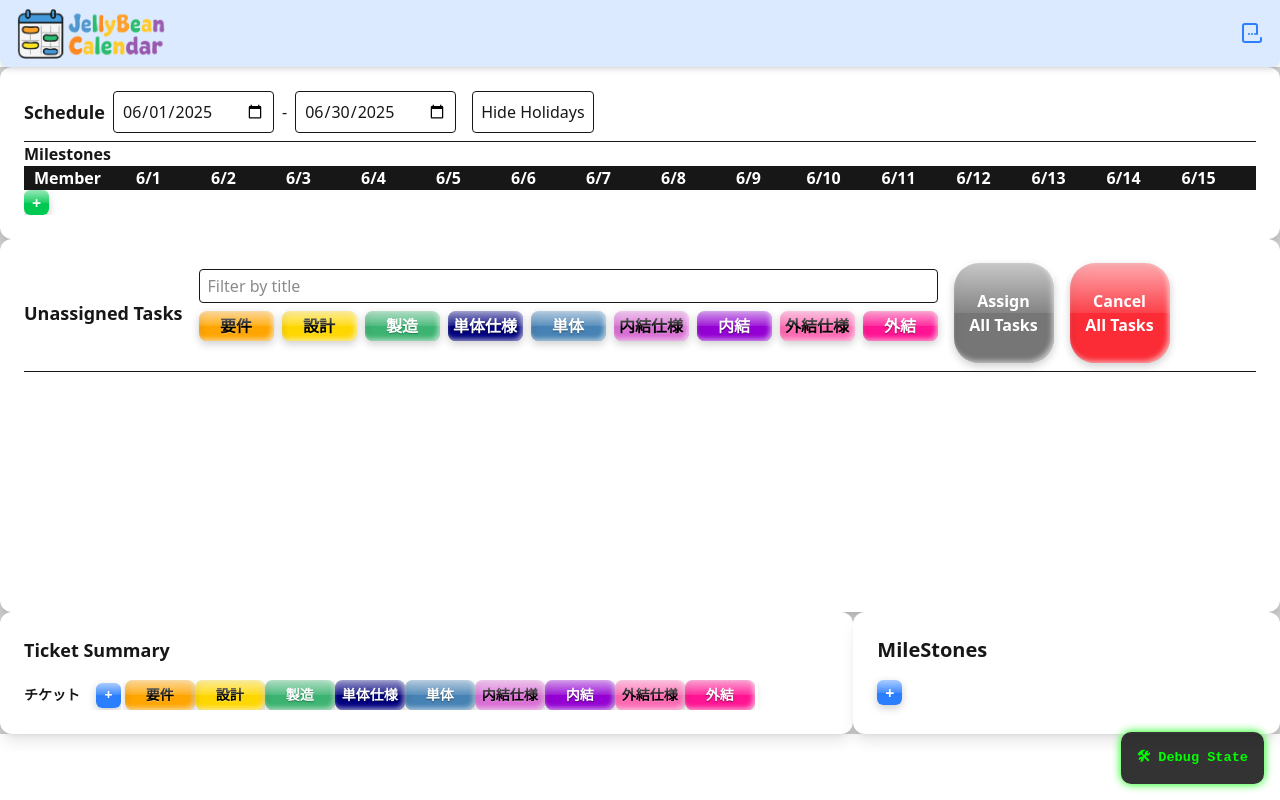
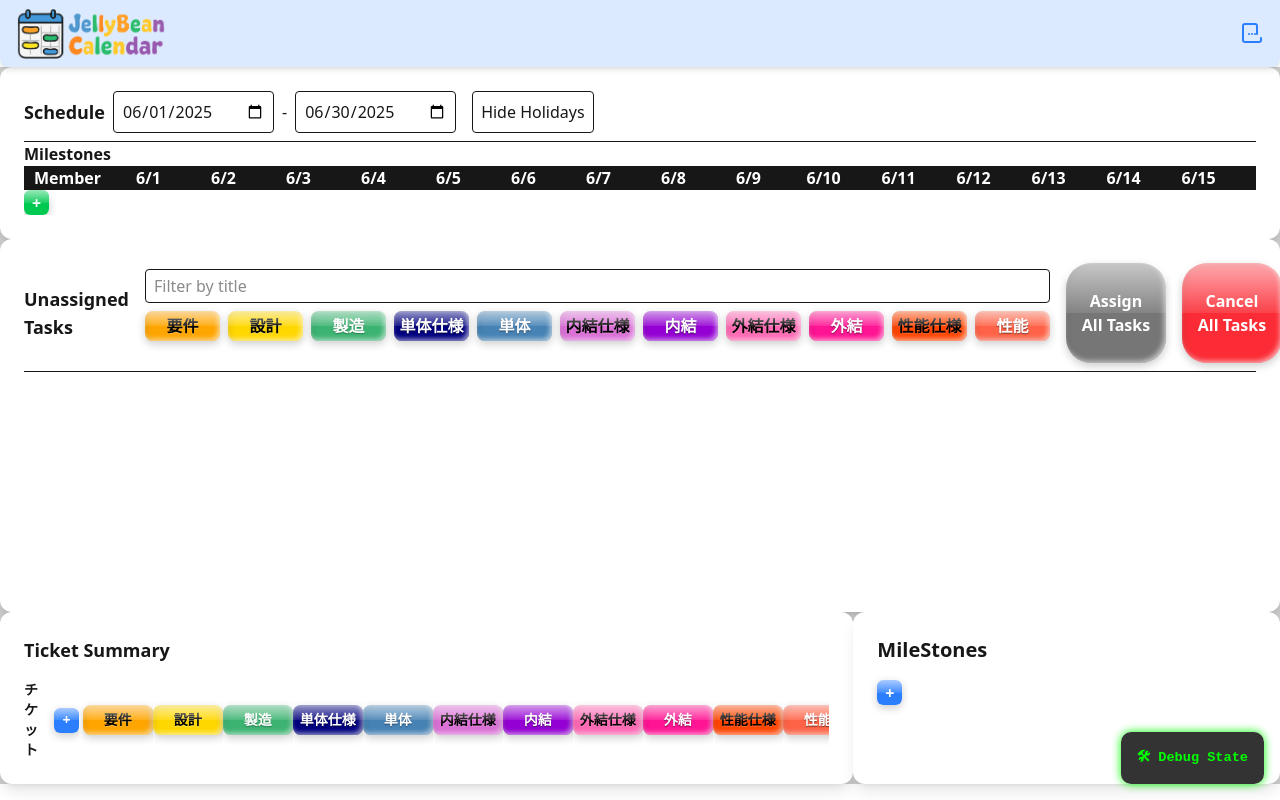
Before and after one commit to Yasu0812/schedule_maker, a Next.js app: page / in a window 1280 px wide. Built offline with nearby package versions, Linux system fonts and the light colour scheme.

Commit message:
Add performance test phases and styles: include PERFORMANCE_TEST and PERFORMANCE_TEST_DOCUMENT_CREATION in PhaseEnum and update CSS for their calendar cell representation.

```diff
--- a/src/app/common/PhaseEnum.ts
+++ b/src/app/common/PhaseEnum.ts
@@ -8,6 +8,8 @@ export const Phase = {
     INTEGRATION_TEST_INTERNAL: 'integration-test-internal', // 内部結合テスト
     INTEGRATION_TEST_EXTERNAL_DOCUMENT_CREATION: 'integration-test-external-document-creation', // 外部結合テスト仕様書作成
     INTEGRATION_TEST_EXTERNAL: 'integration-test-external', // 外部結合テスト
+    PERFORMANCE_TEST_DOCUMENT_CREATION: 'performance-test-document-creation', // パフォーマンステスト仕様書作成
+    PERFORMANCE_TEST: 'performance-test', // パフォーマンステスト
 } as const;
 
 export const orderedPhases: PhaseEnum[] = [
@@ -20,6 +22,8 @@ export const orderedPhases: PhaseEnum[] = [
     Phase.INTEGRATION_TEST_INTERNAL,
     Phase.INTEGRATION_TEST_EXTERNAL_DOCUMENT_CREATION,
     Phase.INTEGRATION_TEST_EXTERNAL,
+    Phase.PERFORMANCE_TEST_DOCUMENT_CREATION,
+    Phase.PERFORMANCE_TEST,
 ];
 
 export type PhaseEnum = typeof Phase[keyof typeof Phase];
@@ -98,6 +102,8 @@ export const phaseNameMap: Record<PhaseEnum, string> = {
     [Phase.INTEGRATION_TEST_INTERNAL]: '内部結合テスト',
     [Phase.INTEGRATION_TEST_EXTERNAL_DOCUMENT_CREATION]: '外部結合テスト仕様書作成',
     [Phase.INTEGRATION_TEST_EXTERNAL]: '外部結合テスト',
+    [Phase.PERFORMANCE_TEST_DOCUMENT_CREATION]: '性能テスト仕様書作成',
+    [Phase.PERFORMANCE_TEST]: '性能テスト',
 };
 
 export const phaseNameReverseMap: Record<string, PhaseEnum> = Object.fromEntries(
@@ -114,4 +120,6 @@ export const phaseNameShortMap: Record<PhaseEnum, string> = {
     [Phase.INTEGRATION_TEST_INTERNAL]: '内結',
     [Phase.INTEGRATION_TEST_EXTERNAL_DOCUMENT_CREATION]: '外結仕様',
     [Phase.INTEGRATION_TEST_EXTERNAL]: '外結',
+    [Phase.PERFORMANCE_TEST_DOCUMENT_CREATION]: '性能仕様',
+    [Phase.PERFORMANCE_TEST]: '性能',
 };
--- a/src/app/globals.css
+++ b/src/app/globals.css
@@ -175,6 +175,20 @@ table .violation {
 
 .calendar-cell-integration-test-external {
   background-color: #ff1493;
+  color: #fff;
+  font-weight: bold;
+  text-shadow: 0 1px 1px rgba(0, 0, 0, 0.5);
+}
+
+.calendar-cell-performance-test-document-creation {
+  background-color: #ff4500;
+  color: #000;
+  font-weight: bold;
+  text-shadow: 0 1px 0 rgba(255, 255, 255, 0.2);
+}
+
+.calendar-cell-performance-test {
+  background-color: #ff6347;
   color: #fff;
   font-weight: bold;
   text-shadow: 0 1px 1px rgba(0, 0, 0, 0.5);
```
